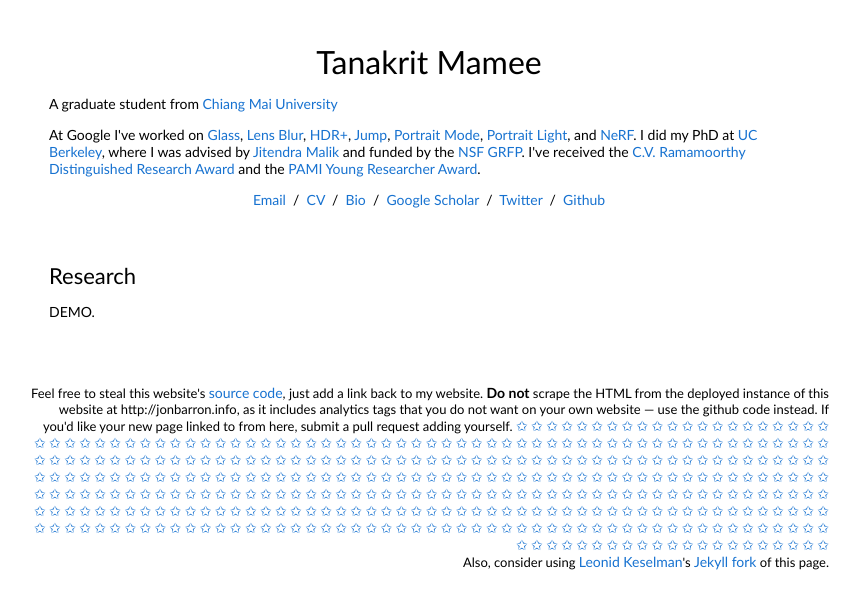
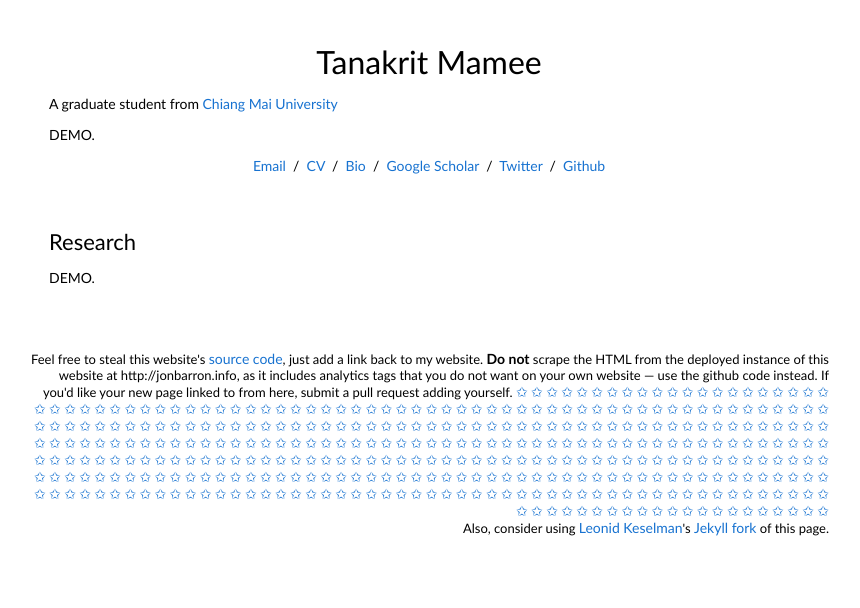
Before and after one commit to JJGGtan/JJGGtan.github.io, a plain HTML site: page index.html in a window 1280 px wide. Shown: the whole page, without its empty margins (211-1071 px from the left). Drawn offline with Linux system fonts and the light colour scheme.

Commit message:
Update index.html

```diff
--- a/index.html
+++ b/index.html
@@ -22,7 +22,7 @@
               </p>
               <p>A graduate student from <a href="http://www.physmats.science.cmu.ac.th/">Chiang Mai University</a></p>
               <p>
-                At Google I've worked on <a href="https://www.google.com/glass/start/">Glass</a>,  <a href="https://ai.googleblog.com/2014/04/lens-blur-in-new-google-camera-app.html">Lens Blur</a>, <a href="https://ai.googleblog.com/2014/10/hdr-low-light-and-high-dynamic-range.html">HDR+</a>, <a href="https://blog.google/products/google-ar-vr/introducing-next-generation-jump/">Jump</a>, <a href="https://ai.googleblog.com/2017/10/portrait-mode-on-pixel-2-and-pixel-2-xl.html">Portrait Mode</a>, <a href="https://ai.googleblog.com/2020/12/portrait-light-enhancing-portrait.html">Portrait Light</a>, and <a href="https://www.matthewtancik.com/nerf">NeRF</a>. I did my PhD at <a href="http://www.eecs.berkeley.edu/">UC Berkeley</a>, where I was advised by <a href="http://www.cs.berkeley.edu/~malik/">Jitendra Malik</a> and funded by the <a href="http://www.nsfgrfp.org/">NSF GRFP</a>. I've received the <a href="https://www2.eecs.berkeley.edu/Students/Awards/15/">C.V. Ramamoorthy Distinguished Research Award</a> and the <a href="https://www.thecvf.com/?page_id=413#YRA">PAMI Young Researcher Award</a>.
+                DEMO.
               </p>
               <p style="text-align:center">
                 <a href="mailto:jonbarron@gmail.com">Email</a> &nbsp/&nbsp
```
